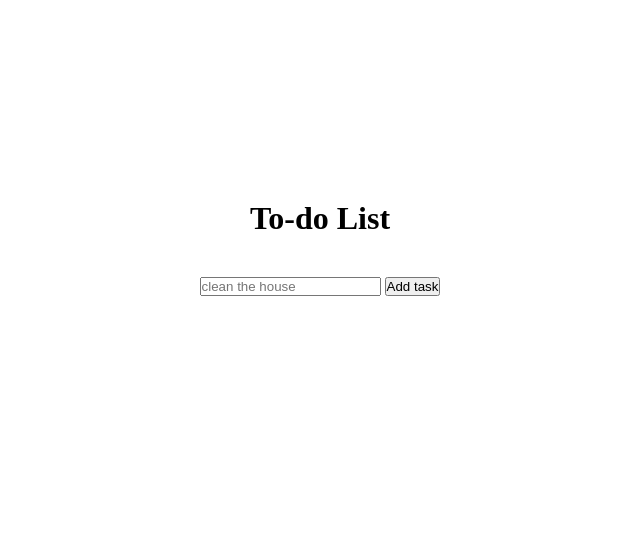
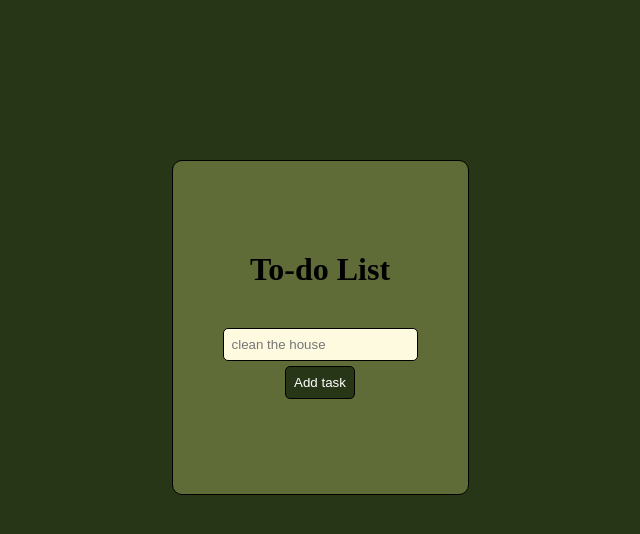
Before and after one commit to FernandoJMartins/to-do-list, a plain HTML site: page index.html in a window 1280 px wide. Shown: the whole page, without its empty margins (320-960 px from the left). Drawn offline with Linux system fonts and the light colour scheme.

Commit message:
CSS and multiples inputs

```diff
--- a/index.html
+++ b/index.html
@@ -10,7 +10,9 @@
     <main>
         <form id="to-do-form" onsubmit="return addTask(event)">
             <h1>To-do List</h1>
-            <input id="input" type="text" placeholder="clean the house">
+            <div id="inputs">
+                <input id="input" type="text" placeholder="clean the house">
+            </div>
             <button id="add-task" type="submit">Add task</button>
             <section>
                 <ul id="tasks">
--- a/index.js
+++ b/index.js
@@ -1,4 +1,29 @@
 let tasks = []
+
+
+
+const input = document.querySelector("input");
+const inputs = document.querySelector("#inputs");
+
+
+input.addEventListener("click", (e) => {
+    createNewInput();
+})
+
+function createNewInput(){
+
+    const newInput = document.createElement("input");
+    newInput.setAttribute("type", "text");
+    newInput.setAttribute("id", "input");
+
+    inputs.appendChild(newInput);
+
+    newInput.addEventListener("click", (event) => {
+            createNewInput();
+        });
+}
+
+
 
 function renderTaskONHTML(task, done = false){
     const ul = document.querySelector("#tasks")
@@ -17,8 +42,10 @@ function renderTaskONHTML(task, done = false){
 
         if (done){
             spanToggle.style.textDecoration = "line-through"
+            spanToggle.style.color = "grey"
         }
         else{
+            spanToggle.style.color = "black"
             spanToggle.style.textDecoration = "none"
         }
 
--- a/style.css
+++ b/style.css
@@ -1,6 +1,10 @@
 * {
     margin: 0;
     padding: 0;
+    box-sizing: border-box;
+}
+body {
+    background-color: #283618;
 }
 
 main{
@@ -29,3 +33,29 @@ li{
 span{
     margin: 0 auto;
 }
+
+
+#to-do-form{
+    padding: 50px;
+    background-color: #606c38;
+    border: 0.5px solid black;
+    border-radius: 10px;
+}
+
+#add-task {
+    background-color: #283618;
+    color: white;
+    border: 0.5px solid black;
+    border-radius: 5px;
+    padding: 8px;
+    margin: 5px;
+
+}
+
+input {
+    padding: 8px;
+    width: 100%;
+    border-radius: 5px;
+    border: 0.5px solid black;
+    background-color: #fefae0;
+}
```
